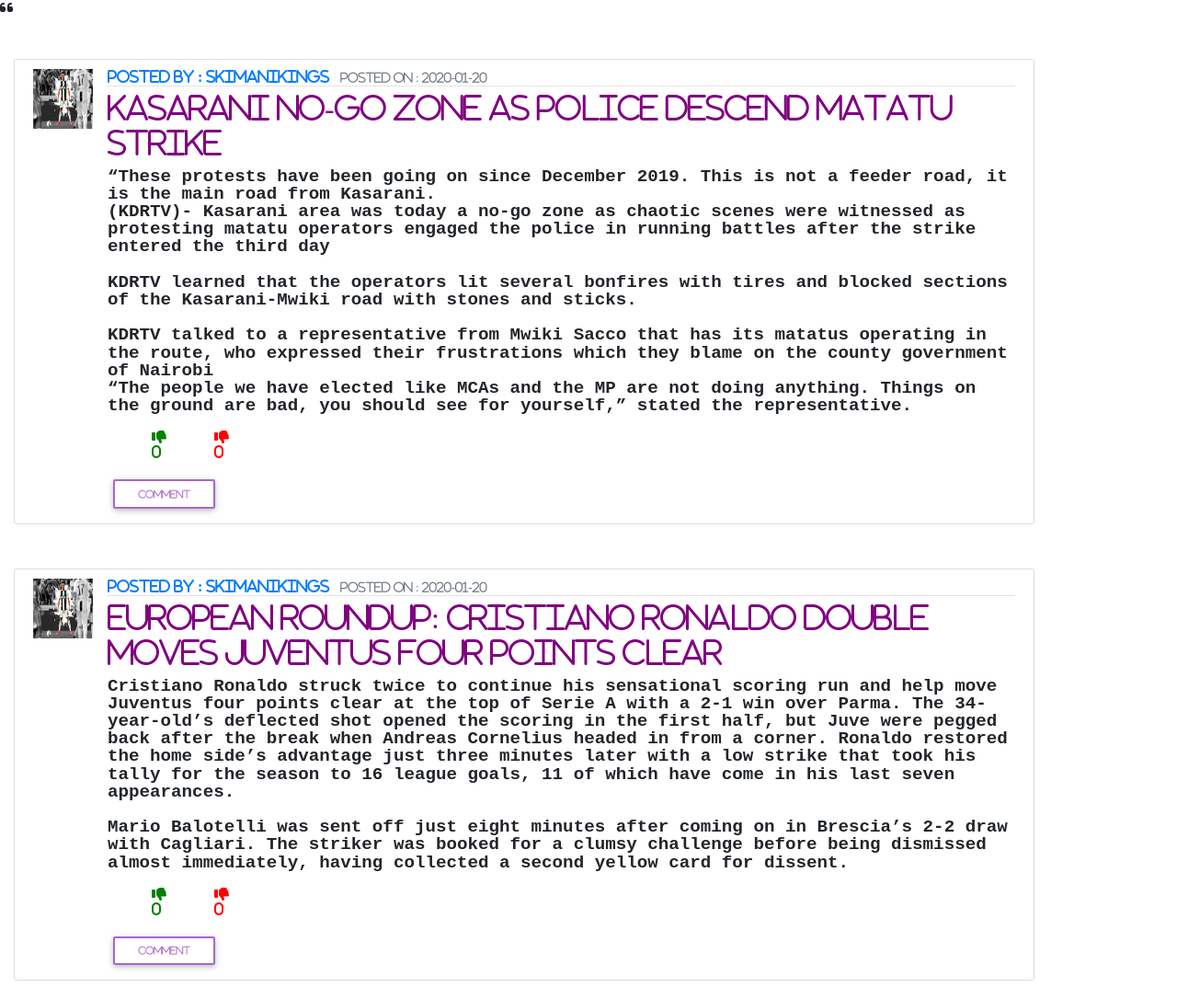
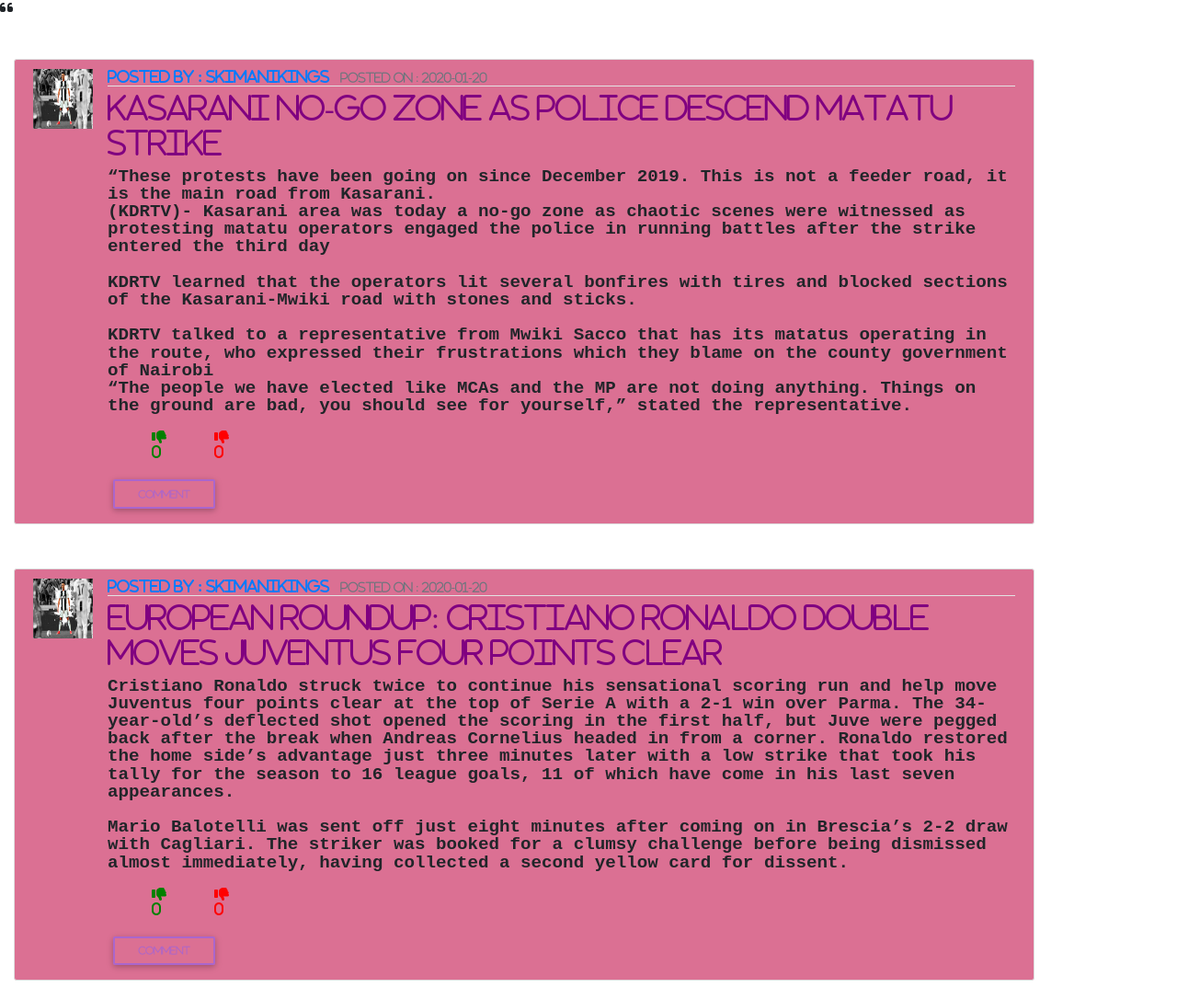
Before and after one commit to kiirudavid/flask-3-, a Flask app: page / in a window 1280 px wide. Shown: the part 480-1566 px from the top of the page at 92% size. Run offline with Flask 2, Linux system fonts and the light colour scheme; data comes from the database, SQL or seed files in the repository; data that the repository does not hold is empty; some libraries are stand-ins or nearby versions.

Commit message:
created a background image

```diff
--- a/flaskblog/routes.py
+++ b/flaskblog/routes.py
@@ -6,8 +6,6 @@ from flaskblog.models import User, Post
 from flaskblog.forms import RegistrationForm, LoginForm,UpdateForm,PostForm
 from flask_login import login_user,current_user,logout_user,login_required
 from flaskblog import request
-
-
 
 
 @app.route('/')
--- a/flaskblog/static/styles.css
+++ b/flaskblog/static/styles.css
@@ -21,7 +21,7 @@ font-size:1.5rem
 }
 #simon {
   background: linear-gradient(rgba(109, 33, 60, 0.7), rgba(109, 33, 60, 0.7)),
-    url("https://1920x1080hdwallpapers.com/image/201602/abstract/4721/curve-line-spot-violet-tracery-background.jpg")
+    url("https://images.unsplash.com/photo-1493612276216-ee3925520721?ixlib=rb-1.2.1&ixid=eyJhcHBfaWQiOjEyMDd9&auto=format&fit=crop&w=700&q=60")
       no-repeat center center/cover;
   width: 100%;
   height: 60vh;
@@ -71,7 +71,7 @@ h3,
 h4,
 h5,
 h6 {
-  color: #444444;
+  color: rgb(255, 72, 0);
 }
 
 .bg-steel {
@@ -83,7 +83,7 @@ h6 {
 }
 
 .site-header .navbar-nav .nav-link:hover {
-  color: #ffffff;
+  color: blue;
 }
 
 .site-header .navbar-nav .nav-link.active {
@@ -91,7 +91,7 @@ h6 {
 }
 
 .content-section {
-  background: #ffffff;
+  background: palevioletred;
   padding: 10px 20px;
   border: 1px solid #dddddd;
   border-radius: 3px;
```
